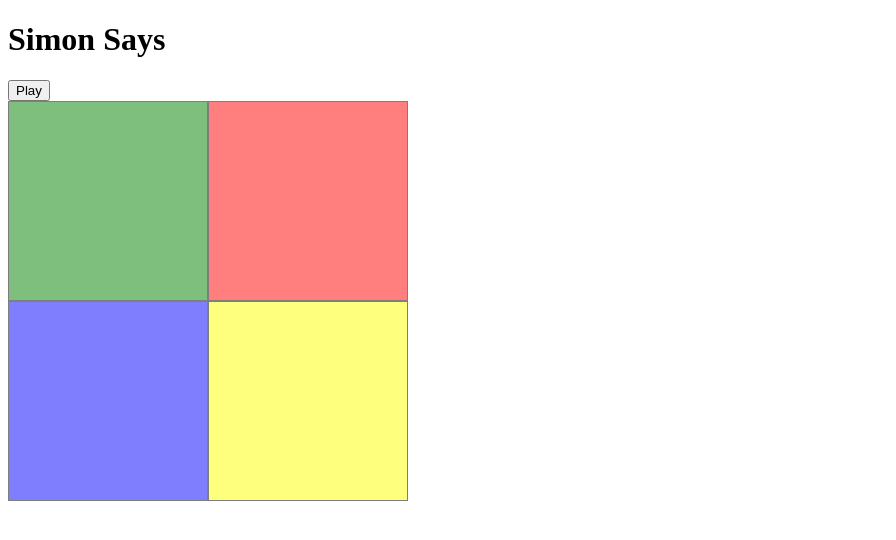
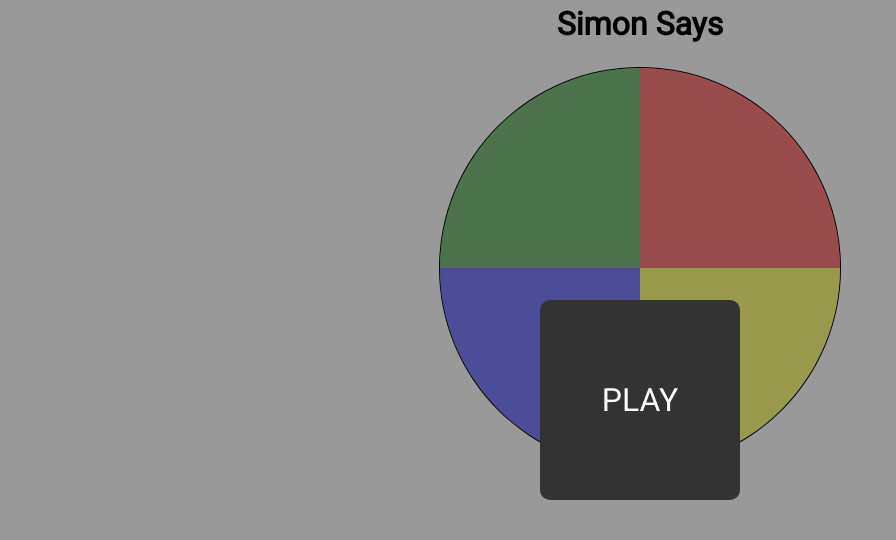
Before and after one commit to mathkruger/simon-says-js, a plain HTML site: page index.html in a window 1280 px wide. Shown: the whole page, without its empty margins (0-896 px from the left). Drawn offline with Linux system fonts and the light colour scheme.

Commit message:
making the game loop better

```diff
--- a/css/index.css
+++ b/css/index.css
@@ -1,14 +1,52 @@
+.title {
+    text-align: center;
+    position: relative;
+    z-index: 2;
+}
+
+.play-button-container {
+    content: "";
+    position: absolute;
+    left: 0;
+    top: 0;
+    width: 100%;
+    height: 100%;
+    background-color: rgba(0, 0, 0, 0.4);
+}
+
+.play-button-container .play {
+    position: absolute;
+    top: 50%;
+    left: 50%;
+    transform: translate(-50%, -50%);
+    z-index: 1;
+    width: 200px;
+    height: 200px;
+    border: 0;
+    background-color: #333;
+    color: white;
+    font-size: 2rem;
+    text-transform: uppercase;
+    border-radius: 10px;
+    cursor: pointer;
+}
+
 .buttons {
     display: flex;
     width: 400px;
+    height: 400px;
+    border-radius: 50%;
+    box-shadow: 0 0 0 1px black;
     align-items: center;
     flex-wrap: wrap;
+    overflow: hidden;
+    margin: 20px auto;
 }
 
 .buttons .button {
     width: 200px;
     height: 200px;
-    border: 1px solid black;
+    border: 0;
     background-color: transparent;
     opacity: .5;
 }
@@ -18,18 +56,18 @@
     opacity: 1;
 }
 
-.buttons .button.green {
+.buttons .button[data-color="green"] {
     background-color: green;
 }
 
-.buttons .button.red {
+.buttons .button[data-color="red"] {
     background-color: red;
 }
 
-.buttons .button.blue {
+.buttons .button[data-color="blue"] {
     background-color: blue;
 }
 
-.buttons .button.yellow {
+.buttons .button[data-color="yellow"] {
     background-color: yellow;
 }
--- /dev/null
+++ b/css/reset.css
@@ -0,0 +1,48 @@
+@import url('https://fonts.googleapis.com/css2?family=Roboto&display=swap');
+
+*,
+*::before,
+*::after {
+    box-sizing: border-box;
+}
+
+* {
+    margin: 0;
+}
+
+html,
+body {
+    height: 100%;
+    font-family: "Roboto";
+}
+
+body {
+    line-height: 1.5;
+    -webkit-font-smoothing: antialiased;
+}
+
+img,
+picture,
+video,
+canvas,
+svg {
+    display: block;
+    max-width: 100%;
+}
+
+input,
+button,
+textarea,
+select {
+    font: inherit;
+}
+
+p,
+h1,
+h2,
+h3,
+h4,
+h5,
+h6 {
+    overflow-wrap: break-word;
+}
--- a/index.html
+++ b/index.html
@@ -6,20 +6,24 @@
     <meta name="viewport" content="width=device-width, initial-scale=1.0">
     <title>Simon Says</title>
 
+    <link rel="stylesheet" href="css/reset.css">
+    <link rel="stylesheet" href="css/index.css">
+
     <script src="js/index.js" type="module" defer async></script>
-    <link rel="stylesheet" href="css/index.css">
 </head>
 <body>
-    <h1>Simon Says</h1>
-
-    <button class="play">Play</button>
-
+    <h1 class="title">Simon Says</h1>
 
     <div class="buttons">
-        <button data-color="green" class="button green"></button>
-        <button data-color="red" class="button red"></button>
-        <button data-color="blue" class="button blue"></button>
-        <button data-color="yellow" class="button yellow"></button>
+        <button data-color="green" class="button"></button>
+        <button data-color="red" class="button"></button>
+        <button data-color="blue" class="button"></button>
+        <button data-color="yellow" class="button"></button>
+    </div>
+
+    <div class="play-button-container">
+        <button class="play">Play</button>
+        <div class="overlay"></div>
     </div>
 </body>
 </html>
--- a/js/index.js
+++ b/js/index.js
@@ -1,4 +1,5 @@
 const playButton = document.querySelector(".play");
+const playButtonContainer = document.querySelector(".play-button-container");
 const colorButtons = document.querySelectorAll(".buttons .button");
 
 function wait(duration = 1000) {
@@ -28,7 +29,7 @@ const game = {
     },
 
     getButton(color) {
-        return Array.from(colorButtons).find(x => x.classList.contains(color));
+        return Array.from(colorButtons).find(x => x.dataset.color === color);
     },
 
     async checkResponse() {
@@ -64,10 +65,12 @@ const game = {
         this.level = 0;
         this.sequence = [];
         this.response = [];
+        playButtonContainer.setAttribute("style", "");
     }
 };
 
 playButton.addEventListener("click", () => {
+    playButtonContainer.setAttribute("style", "display: none");
     game.startLevel();
 });
 
```
